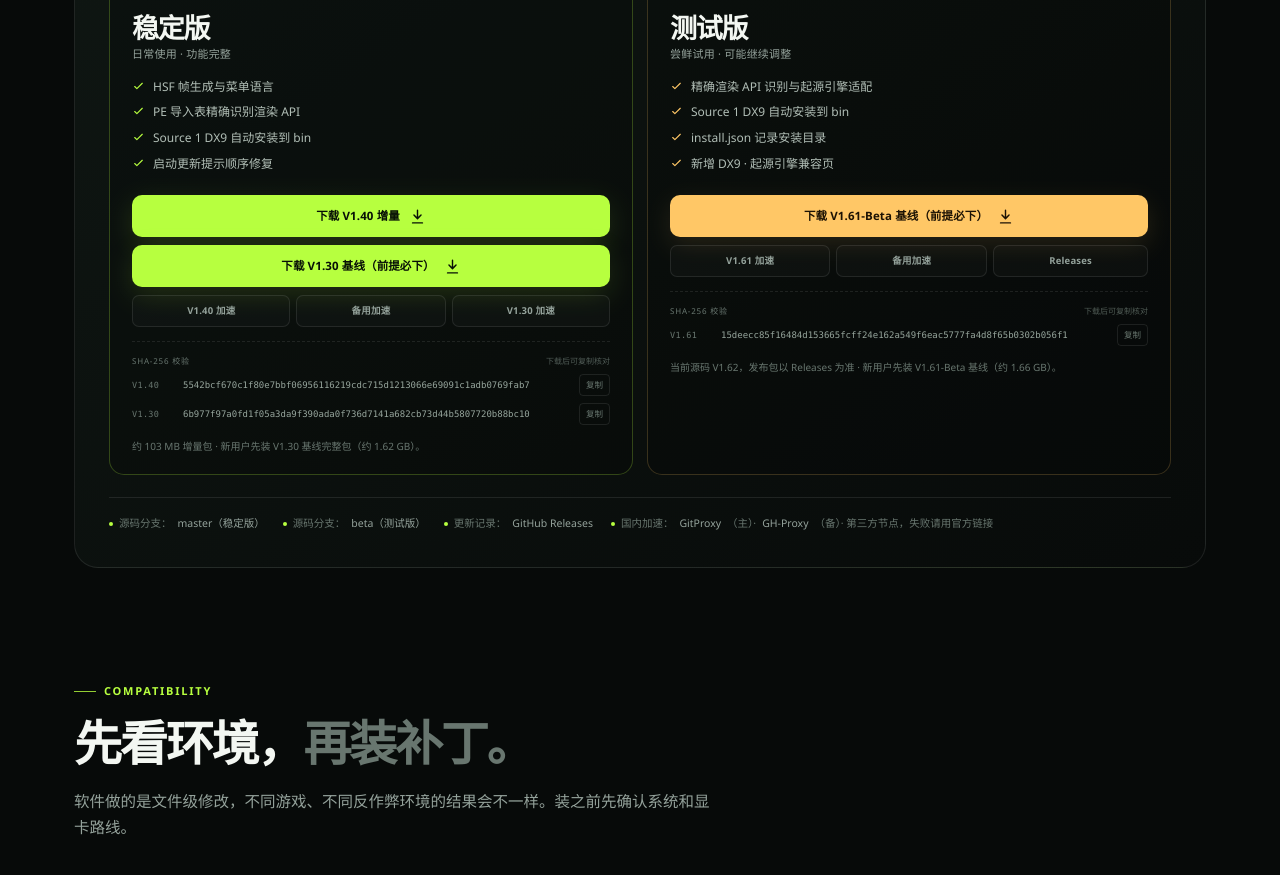
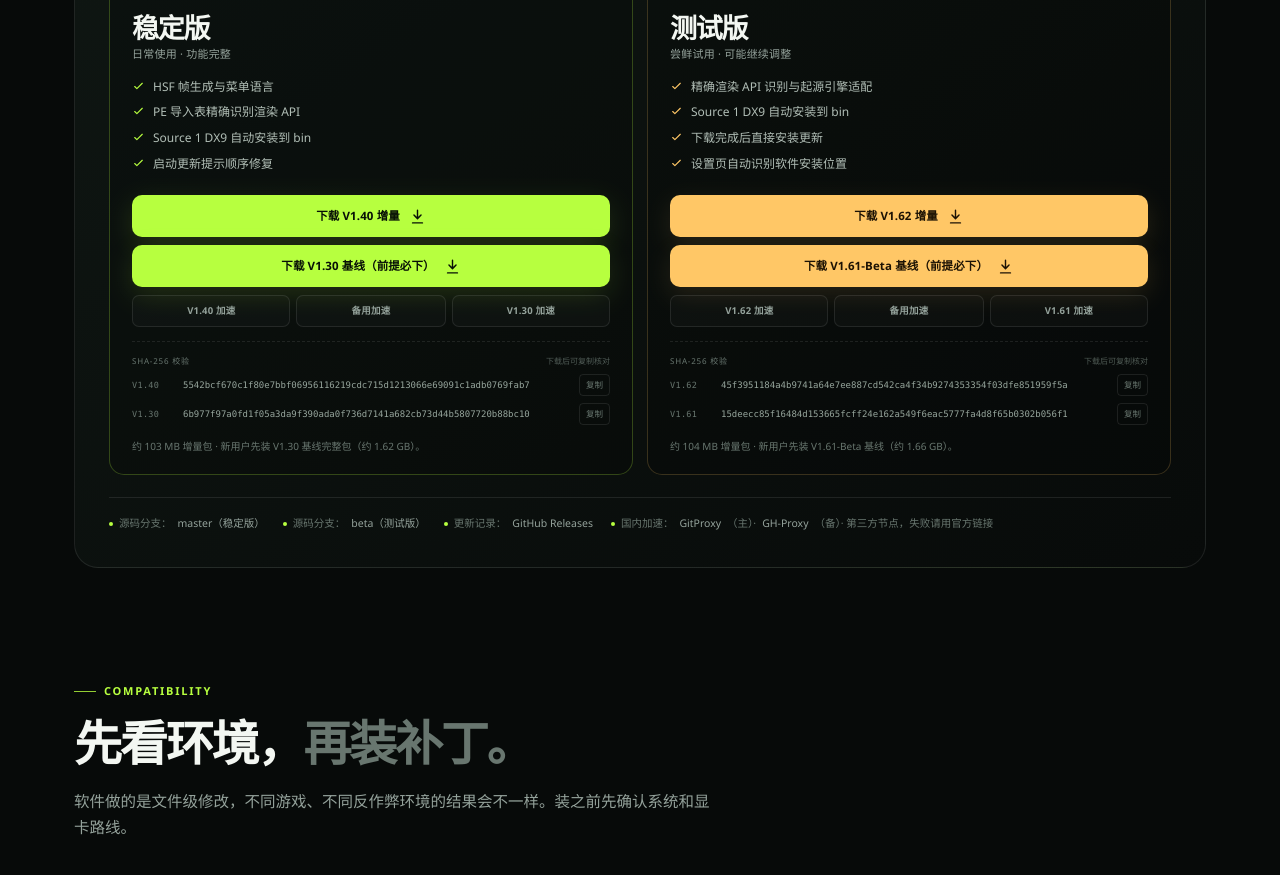
Before and after one commit to QSXK1314/DLSS-FrameGen-Enabler-and-DLSS5, a plain HTML site: page docs/index.html in a window 1280 px wide. Shown: the part 2801-3676 px from the top of the page. Drawn offline with Linux system fonts and the light colour scheme.

Commit message:
site: publish V1.62 beta incremental download

```diff
--- a/docs/index.html
+++ b/docs/index.html
@@ -769,25 +769,30 @@ body::after{
             <ul>
               <li><svg viewBox="0 0 24 24" fill="none" stroke="currentColor" stroke-width="2" stroke-linecap="round" stroke-linejoin="round"><path d="m5 12 4 4L19 6"/></svg>精确渲染 API 识别与起源引擎适配</li>
               <li><svg viewBox="0 0 24 24" fill="none" stroke="currentColor" stroke-width="2" stroke-linecap="round" stroke-linejoin="round"><path d="m5 12 4 4L19 6"/></svg>Source 1 DX9 自动安装到 bin</li>
-              <li><svg viewBox="0 0 24 24" fill="none" stroke="currentColor" stroke-width="2" stroke-linecap="round" stroke-linejoin="round"><path d="m5 12 4 4L19 6"/></svg>install.json 记录安装目录</li>
-              <li><svg viewBox="0 0 24 24" fill="none" stroke="currentColor" stroke-width="2" stroke-linecap="round" stroke-linejoin="round"><path d="m5 12 4 4L19 6"/></svg>新增 DX9 · 起源引擎兼容页</li>
+              <li><svg viewBox="0 0 24 24" fill="none" stroke="currentColor" stroke-width="2" stroke-linecap="round" stroke-linejoin="round"><path d="m5 12 4 4L19 6"/></svg>下载完成后直接安装更新</li>
+              <li><svg viewBox="0 0 24 24" fill="none" stroke="currentColor" stroke-width="2" stroke-linecap="round" stroke-linejoin="round"><path d="m5 12 4 4L19 6"/></svg>设置页自动识别软件安装位置</li>
             </ul>
             <div class="version-actions">
+              <a class="btn btn-primary" href="https://github.com/QSXK1314/DLSS-FrameGen-Enabler-and-DLSS5/releases/download/V1.62-beta/DFGE-V1.62.Beta.Incremental.zip" target="_blank" rel="noopener">
+                下载 V1.62 增量
+                <svg viewBox="0 0 24 24" fill="none" stroke="currentColor" stroke-width="2" stroke-linecap="round" stroke-linejoin="round" aria-hidden="true"><path d="M12 3v12m0 0 5-5m-5 5-5-5M5 21h14"/></svg>
+              </a>
               <a class="btn btn-primary" href="https://github.com/QSXK1314/DLSS-FrameGen-Enabler-and-DLSS5/releases/download/V1.61-beta/DFGE-V1.61.Beta.zip" target="_blank" rel="noopener">
                 下载 V1.61-Beta 基线（前提必下）
                 <svg viewBox="0 0 24 24" fill="none" stroke="currentColor" stroke-width="2" stroke-linecap="round" stroke-linejoin="round" aria-hidden="true"><path d="M12 3v12m0 0 5-5m-5 5-5-5M5 21h14"/></svg>
               </a>
             </div>
             <div class="small-actions">
-              <a class="btn btn-secondary" href="https://api.gitproxy.dev/github.com/QSXK1314/DLSS-FrameGen-Enabler-and-DLSS5/releases/download/V1.61-beta/DFGE-V1.61.Beta.zip" target="_blank" rel="noopener" title="V1.61-Beta 基线国内加速；不通请用备用加速或官方链接">V1.61 加速</a>
-              <a class="btn btn-secondary" href="https://gh-proxy.org/https://github.com/QSXK1314/DLSS-FrameGen-Enabler-and-DLSS5/releases/download/V1.61-beta/DFGE-V1.61.Beta.zip" target="_blank" rel="noopener" title="V1.61-Beta 基线备用加速；不通请用官方链接">备用加速</a>
-              <a class="btn btn-secondary" href="https://github.com/QSXK1314/DLSS-FrameGen-Enabler-and-DLSS5/releases" target="_blank" rel="noopener">Releases</a>
+              <a class="btn btn-secondary" href="https://api.gitproxy.dev/github.com/QSXK1314/DLSS-FrameGen-Enabler-and-DLSS5/releases/download/V1.62-beta/DFGE-V1.62.Beta.Incremental.zip" target="_blank" rel="noopener" title="V1.62 增量包国内加速；不通请用备用加速或官方链接">V1.62 加速</a>
+              <a class="btn btn-secondary" href="https://gh-proxy.org/https://github.com/QSXK1314/DLSS-FrameGen-Enabler-and-DLSS5/releases/download/V1.62-beta/DFGE-V1.62.Beta.Incremental.zip" target="_blank" rel="noopener" title="V1.62 增量包备用加速；不通请用官方链接">备用加速</a>
+              <a class="btn btn-secondary" href="https://api.gitproxy.dev/github.com/QSXK1314/DLSS-FrameGen-Enabler-and-DLSS5/releases/download/V1.61-beta/DFGE-V1.61.Beta.zip" target="_blank" rel="noopener" title="V1.61-Beta 基线国内加速（前提必下）；不通请用官方链接">V1.61 加速</a>
             </div>
             <div class="hash-list" aria-label="SHA-256 校验值">
               <div class="hash-head"><span>SHA-256 校验</span><span>下载后可复制核对</span></div>
+              <div class="hash-row"><span class="hash-label">V1.62</span><code>45f3951184a4b9741a64e7ee887cd542ca4f34b9274353354f03dfe851959f5a</code><button class="copy-btn" type="button" data-copy="45f3951184a4b9741a64e7ee887cd542ca4f34b9274353354f03dfe851959f5a">复制</button></div>
               <div class="hash-row"><span class="hash-label">V1.61</span><code>15deecc85f16484d153665fcff24e162a549f6eac5777fa4d8f65b0302b056f1</code><button class="copy-btn" type="button" data-copy="15deecc85f16484d153665fcff24e162a549f6eac5777fa4d8f65b0302b056f1">复制</button></div>
             </div>
-            <p class="fine">当前源码 V1.62，发布包以 Releases 为准 · 新用户先装 V1.61-Beta 基线（约 1.66 GB）。</p>
+            <p class="fine">约 104 MB 增量包 · 新用户先装 V1.61-Beta 基线（约 1.66 GB）。</p>
           </article>
         </div>
 
@@ -870,7 +875,7 @@ body::after{
         </details>
         <details class="faq-item">
           <summary>测试版显示 V1.62，为什么下载区还有 V1.61-Beta？</summary>
-          <p>V1.62 是当前测试版源码版本；V1.61-Beta 是测试版用户必须首先安装的基线完整包。V1.62 的发布包请以 GitHub Releases 的最新条目为准。</p>
+          <p>V1.61-Beta 是测试版用户必须首先安装的基线完整包；V1.62 是只包含变更文件的增量包，不能单独使用。先装 V1.61-Beta，再覆盖 V1.62。软件下载完成后会询问是否立即安装，选择“立即安装”会退出主程序并由独立安装窗口把增量包覆盖到软件目录。</p>
         </details>
         <details class="faq-item">
           <summary>安装后可以还原吗？</summary>
```
